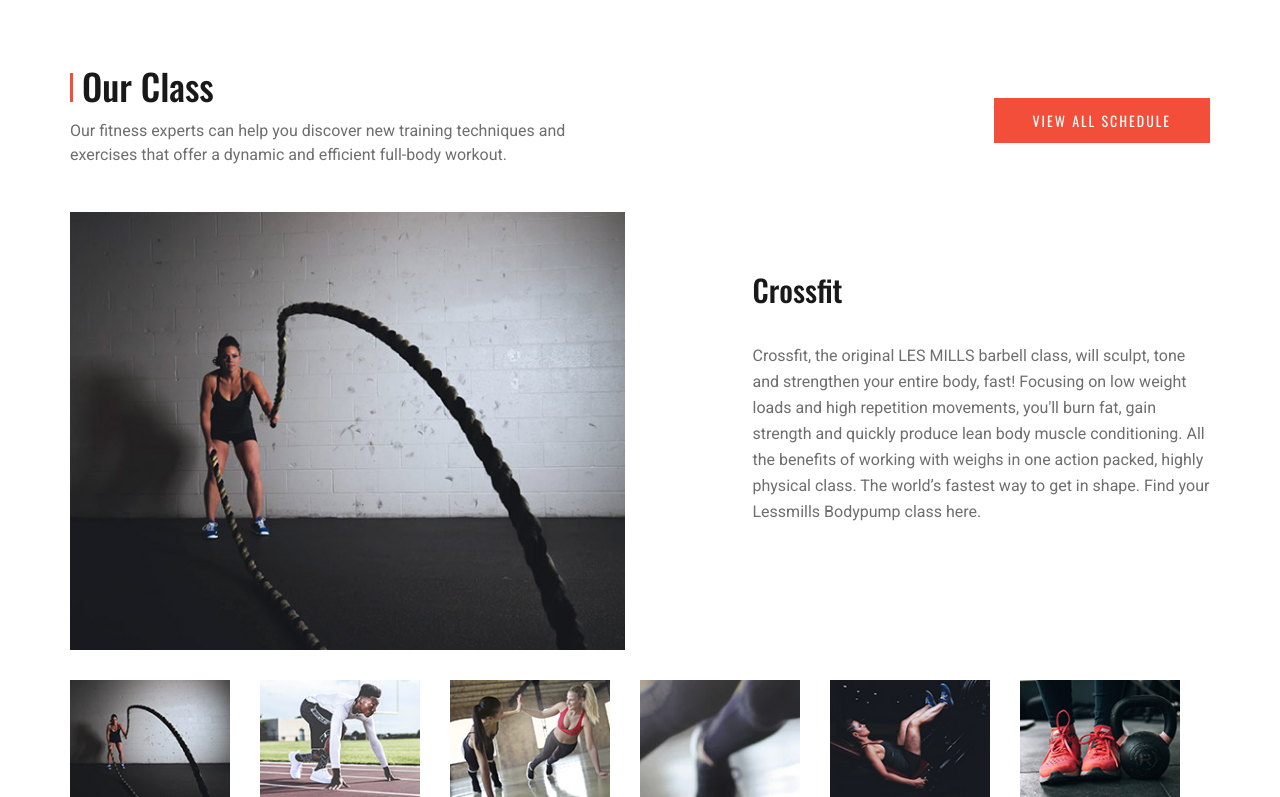
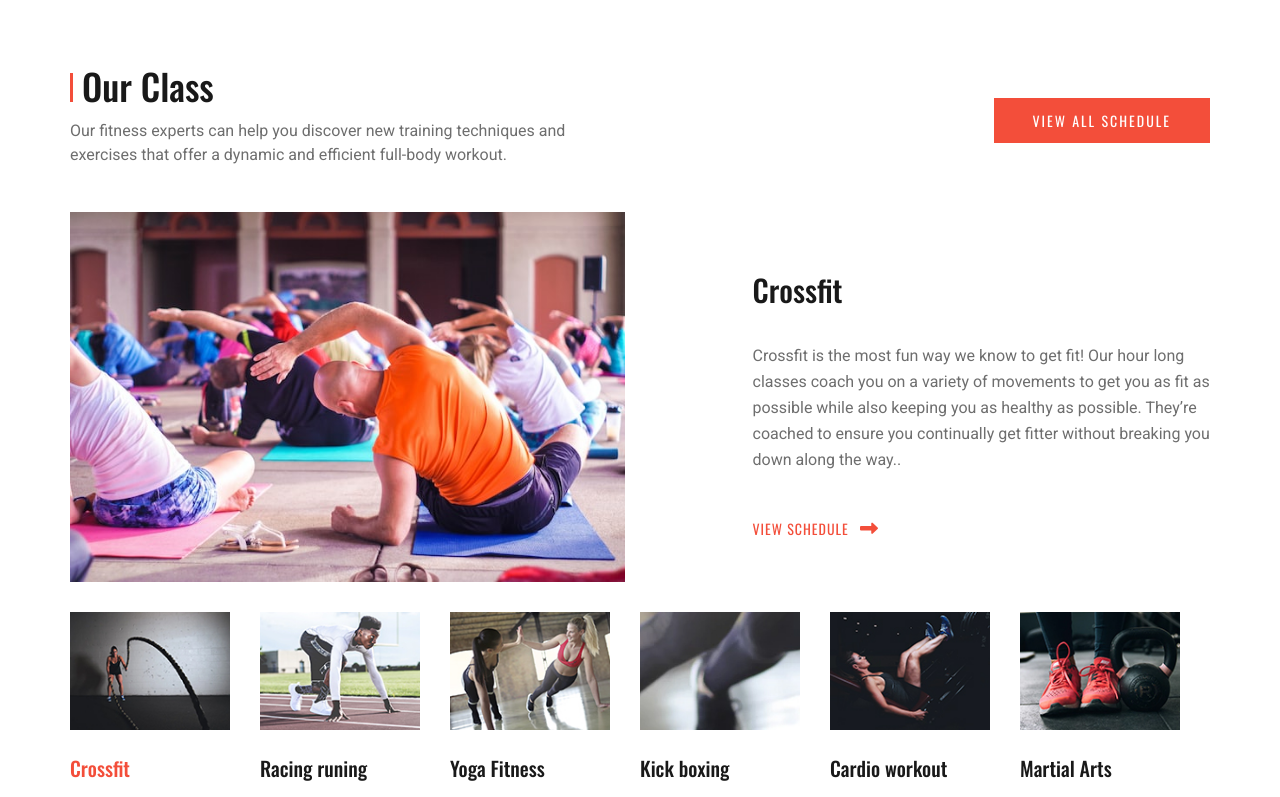
Before and after one commit to LarisaLG/fitness_club, a Django app: page / in a window 1280 px wide. Shown: the part 2258-3055 px from the top of the page. Run offline with Django 3.2, Linux system fonts and the light colour scheme; style sheets or scripts are compiled from the project's sources; some libraries are stand-ins or nearby versions.

Commit message:
chore: change classes image and add descriptions to classes

```diff
--- a/home/templates/home/index.html
+++ b/home/templates/home/index.html
@@ -134,16 +134,13 @@
                                                 <div class="col-lg-5 offset-lg-1">
                                                     <div class="class-text">
                                                         <h3>Crossfit</h3>
-                                                        <p>Crossfit, the original LES MILLS barbell class, will
-                                                            sculpt, tone and strengthen your entire body, fast! Focusing
-                                                            on low weight loads and high repetition movements, you'll
-                                                            burn fat, gain strength and quickly produce lean body muscle
-                                                            conditioning. All the benefits of working with weighs in one
-                                                            action packed, highly physical class. The world’s fastest
-                                                            way to get in shape. Find your Lessmills Bodypump class
-                                                            here.</p>
-                                                        <!-- <a href="#" class="schedule-btn">View Schedule <i
-                                                                class="fa fa-long-arrow-right"></i></a> -->
+                                                        <p>Crossfit is the most fun way we know to get fit! Our
+                                                            hour long classes coach you on a variety of movements to get
+                                                            you as fit as possible while also keeping you as healthy as
+                                                            possible. They’re coached to ensure you continually get
+                                                            fitter without breaking you down along the way..</p>
+                                                        <a href="#" class="schedule-btn">View Schedule <i
+                                                                class="fa fa-long-arrow-right"></i></a>
                                                     </div>
                                                 </div>
                                             </div>
@@ -158,16 +155,14 @@
                                                 <div class="col-lg-5 offset-lg-1">
                                                     <div class="class-text">
                                                         <h3>Racing runing</h3>
-                                                        <p>Racing runing, the original LES MILLS barbell class, will
-                                                            sculpt, tone and strengthen your entire body, fast! Focusing
-                                                            on low weight loads and high repetition movements, you'll
-                                                            burn fat, gain strength and quickly produce lean body muscle
-                                                            conditioning. All the benefits of working with weighs in one
-                                                            action packed, highly physical class. The world’s fastest
-                                                            way to get in shape. Find your Lessmills Bodypump class
-                                                            here.</p>
-                                                        <!-- <a href="#" class="schedule-btn">View Schedule <i
-                                                                class="fa fa-long-arrow-right"></i></a> -->
+                                                        <p>Racing runing, this unique 45 minute running based fitness
+                                                            training class is suitable for all levels of running
+                                                            ability. The focus is on improving your running through
+                                                            specific drills and practices designed to enhance your
+                                                            cardio vascular fitness whilst focussing on leg and core
+                                                            strength and the movements of running specifically.</p>
+                                                        <a href="#" class="schedule-btn">View Schedule <i
+                                                                class="fa fa-long-arrow-right"></i></a>
                                                     </div>
                                                 </div>
                                             </div>
@@ -182,14 +177,12 @@
                                                 <div class="col-lg-5 offset-lg-1">
                                                     <div class="class-text">
                                                         <h3>Yoga Fitness</h3>
-                                                        <p>Yoga Fitness, the original LES MILLS barbell class, will
-                                                            sculpt, tone and strengthen your entire body, fast! Focusing
-                                                            on low weight loads and high repetition movements, you'll
-                                                            burn fat, gain strength and quickly produce lean body muscle
-                                                            conditioning. All the benefits of working with weighs in one
-                                                            action packed, highly physical class. The world’s fastest
-                                                            way to get in shape. Find your Lessmills Bodypump class
-                                                            here.</p>
+                                                        <p>Yoga Fitness a modern and creative form of yoga focussing on
+                                                            linking poses together with the breath, in a flowing
+                                                            sequence. The combination of flow and sedentary poses
+                                                            challenges the body, with continuous movements designed to
+                                                            stretch and strengthen each muscle within the body. Suitable
+                                                            for all abilities.</p>
                                                         <!-- <a href="#" class="schedule-btn">View Schedule <i
                                                                 class="fa fa-long-arrow-right"></i></a> -->
                                                     </div>
@@ -206,14 +199,12 @@
                                                 <div class="col-lg-5 offset-lg-1">
                                                     <div class="class-text">
                                                         <h3>Kick boxing</h3>
-                                                        <p>Kick boxing, the original LES MILLS barbell class, will
-                                                            sculpt, tone and strengthen your entire body, fast! Focusing
-                                                            on low weight loads and high repetition movements, you'll
-                                                            burn fat, gain strength and quickly produce lean body muscle
-                                                            conditioning. All the benefits of working with weighs in one
-                                                            action packed, highly physical class. The world’s fastest
-                                                            way to get in shape. Find your Lessmills Bodypump class
-                                                            here.</p>
+                                                        <p>Kick boxing your way to better fitness and step into the
+                                                            shoes of a fighter! Learn boxing strikes, combinations and
+                                                            techniques whilst conditioning the entire body. A fast-paced
+                                                            and blood-pumping cardio option for those looking to develop
+                                                            coordination, speed and power. This is sure to pack a punch!
+                                                        </p>
                                                         <!-- <a href="#" class="schedule-btn">View Schedule <i
                                                                 class="fa fa-long-arrow-right"></i></a> -->
                                                     </div>
@@ -251,19 +242,19 @@
                                                 <div class="col-lg-6">
                                                     <img src="{% static 'media/class/class-1.jpg' %}" alt="">
                                                 </div>
-                                                <!-- <div class="col-lg-5 offset-lg-1">
+                                                <div class="col-lg-5 offset-lg-1">
                                                     <div class="class-text">
                                                         <h3>Martial Arts</h3>
-                                                        <p>Body Building, the original LES MILLS barbell class, will
-                                                            sculpt, tone and strengthen your entire body, fast! Focusing
-                                                            on low weight loads and high repetition movements, you'll
-                                                            burn fat, gain strength and quickly produce lean body muscle
-                                                            conditioning. All the benefits of working with weighs in one
-                                                            action packed, highly physical class. The world’s fastest
-                                                            way to get in shape. Find your Lessmills Bodypump class
-                                                            here.</p>
+                                                        <p>Martial arts is so much fun that most people fall in love with
+                                                        the practice and the community it fosters, and it becomes a
+                                                        central part of their lifestyle. If you want a fun way to get in
+                                                        the best shape of your life without ever needing to go to a gym,
+                                                        our Adult Martial Arts Classes In Ireland are designed to
+                                                        empower you with confidence, self-defence skills, and fitness
+                                                        with fun, friendly people in an environment you can get excited
+                                                        about!</p>
                                                             <a href="#" class="schedule-btn">View Schedule <i
-                                                                class="fa fa-long-arrow-right"></i></a> -->
+                                                                class="fa fa-long-arrow-right"></i></a>
                                                     </div>
                                                 </div>
                                             </div>
```
Also changed, not shown: static/media/class/class-1.jpg.
